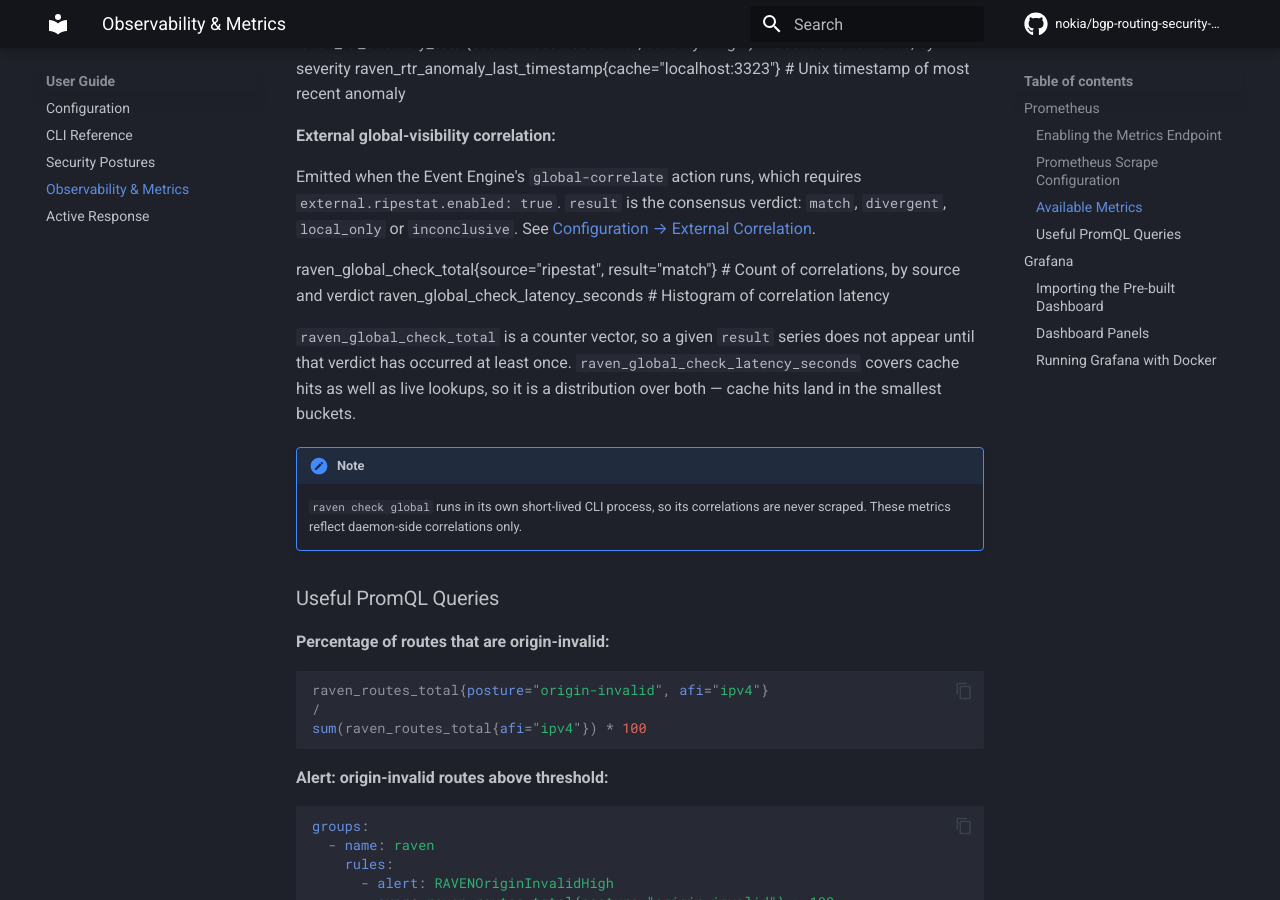
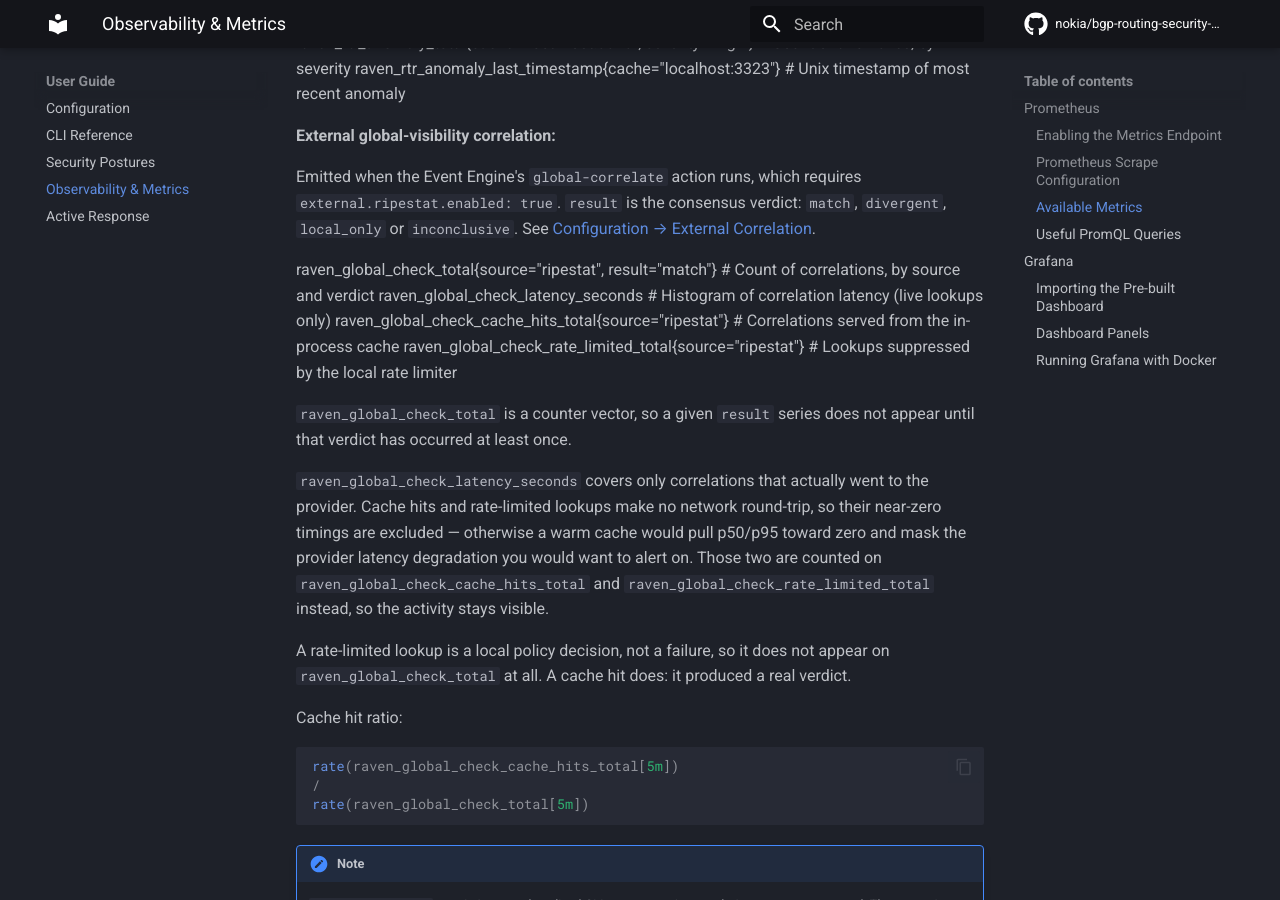
Before and after one commit to ritmukhe/raven-docs, an MkDocs documentation site: the page built from docs/user-guide/observability.md, in a window 1280 px wide and 900 px high, scrolled down 1763 px. Built offline with MkDocs 1.6.1 and Material for MkDocs 9.7.7, drawn with Linux system fonts in a browser that asks for light colours; comment, search, counter and statistics services are not loaded.

Commit message:
docs: document raven_global_check_cache_hits_total and the narrowed latency histogram
Adds the new counter to the CHANGELOG and to observability.md's metric
list, and corrects the claim there that raven_global_check_latency_seconds
"covers cache hits as well as live lookups" — it no longer does.

Also lists raven_global_check_rate_limited_total, which 27ca14f added but
only recorded in the CHANGELOG, and drops the stale "and the rate limit"
hint from the RAVENGlobalCheckInconclusive alert: rate-limited lookups no
longer land on result="inconclusive", so that alert now means provider
reachability only.

Co-Authored-By: Claude Opus 5 <noreply@anthropic.com>

````diff
--- a/docs/user-guide/observability.md
+++ b/docs/user-guide/observability.md
@@ -90,13 +90,33 @@ Emitted when the Event Engine's `global-correlate` action runs, which requires
 [Configuration → External Correlation](configuration.md#external-correlation-ripestat).
 
 raven_global_check_total{source="ripestat", result="match"}          # Count of correlations, by source and verdict
-raven_global_check_latency_seconds                                   # Histogram of correlation latency
+raven_global_check_latency_seconds                                   # Histogram of correlation latency (live lookups only)
+raven_global_check_cache_hits_total{source="ripestat"}               # Correlations served from the in-process cache
+raven_global_check_rate_limited_total{source="ripestat"}             # Lookups suppressed by the local rate limiter
 
 `raven_global_check_total` is a counter vector, so a given `result` series
 does not appear until that verdict has occurred at least once.
-`raven_global_check_latency_seconds` covers cache hits as well as live
-lookups, so it is a distribution over both — cache hits land in the smallest
-buckets.
+
+`raven_global_check_latency_seconds` covers only correlations that actually
+went to the provider. Cache hits and rate-limited lookups make no network
+round-trip, so their near-zero timings are excluded — otherwise a warm cache
+would pull p50/p95 toward zero and mask the provider latency degradation you
+would want to alert on. Those two are counted on
+`raven_global_check_cache_hits_total` and
+`raven_global_check_rate_limited_total` instead, so the activity stays
+visible.
+
+A rate-limited lookup is a local policy decision, not a failure, so it does
+not appear on `raven_global_check_total` at all. A cache hit does: it
+produced a real verdict.
+
+Cache hit ratio:
+
+```promql
+rate(raven_global_check_cache_hits_total[5m])
+/
+rate(raven_global_check_total[5m])
+```
 
 !!! note
     `raven check global` runs in its own short-lived CLI process, so its
````
Also changed, not shown: other parts of docs/user-guide/observability.md (+1 -1 lines), docs/CHANGELOG.md (+8 -5 lines).
